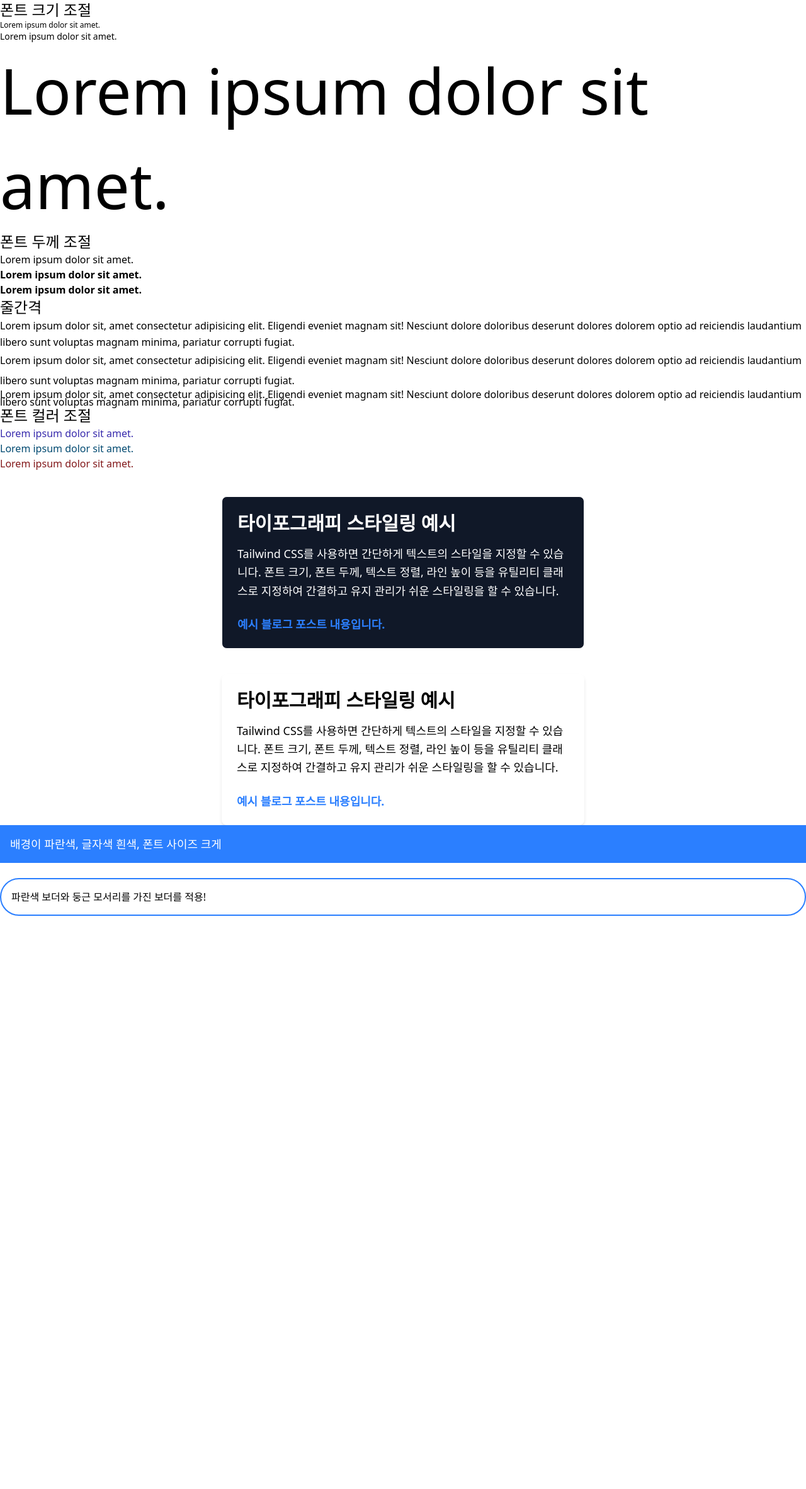
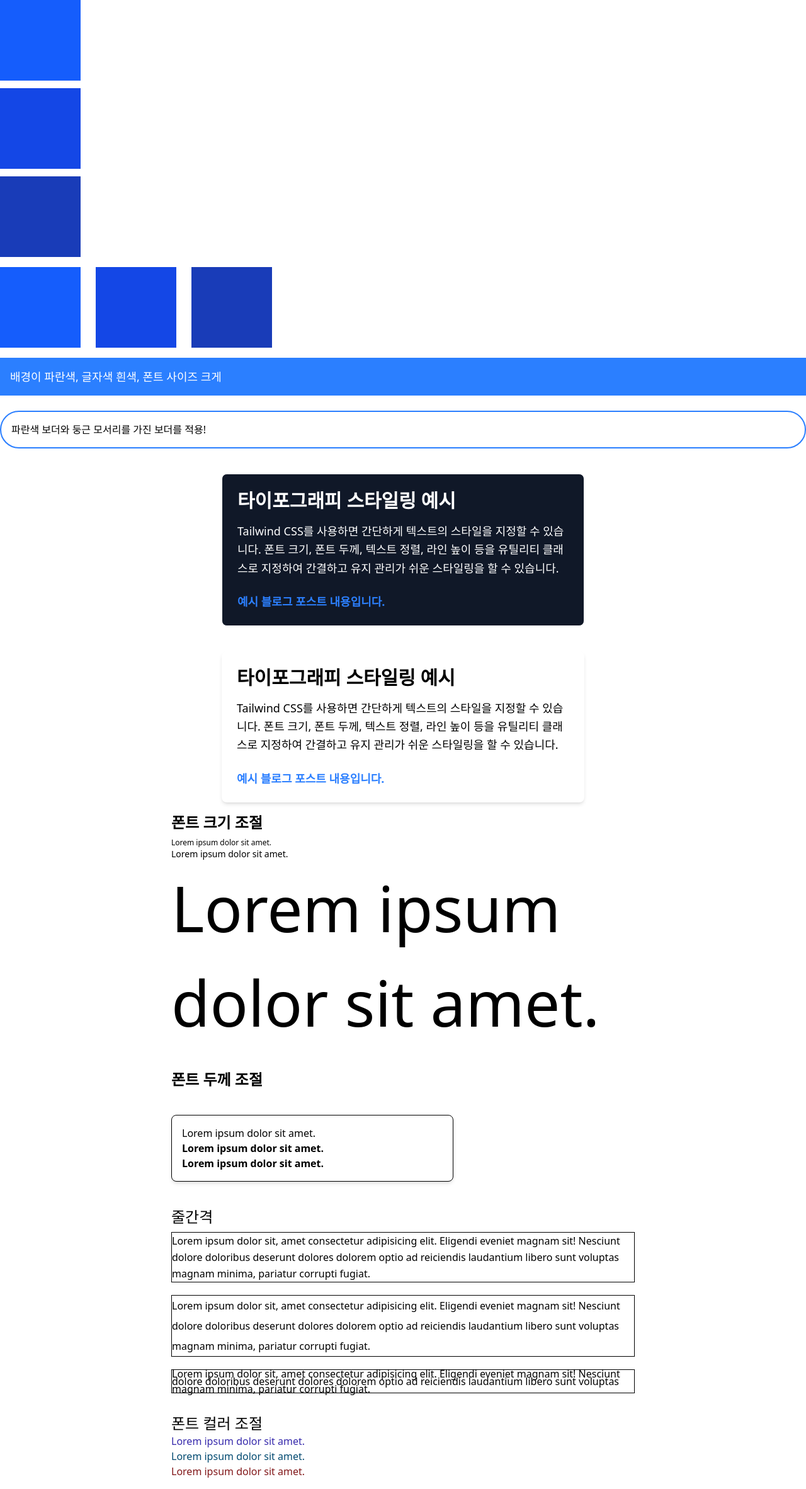
Before and after one commit to juyeon-Bae/TailwindCSS-Study, a React (Vite) app: page / in a window 1280 px wide. Shown: the whole page at 63% size. Before the commit the page ends 1454 px from the top, so only its background shows below. Built offline with nearby package versions, Linux system fonts and the light colour scheme.

Commit message:
간격 조절(margin, padding, spacing)

```diff
--- /dev/null
+++ b/src/01_tailwind-basic/spacing.jsx
@@ -0,0 +1,17 @@
+export default function Spacing() {
+  return (
+    <>
+      <div className="space-y-3">
+        <div className="w-32 h-32 bg-blue-600"></div>
+        <div className="w-32 h-32 bg-blue-700"></div>
+        <div className="w-32 h-32 bg-blue-800"></div>
+      </div>
+
+      <div className="space-x-6 flex my-4 ">
+        <div className="w-32 h-32 bg-blue-600"></div>
+        <div className="w-32 h-32 bg-blue-700"></div>
+        <div className="w-32 h-32 bg-blue-800"></div>
+      </div>
+    </>
+  );
+}
--- a/src/01_tailwind-basic/typography.jsx
+++ b/src/01_tailwind-basic/typography.jsx
@@ -1,42 +1,56 @@
 export default function Typography() {
   return (
     <>
-      <h2 className="text-2xl">폰트 크기 조절</h2>
+      <main className="container mx-auto max-w-3xl p-4 space-y-8">
+        <div>
+          <h2 className="text-2xl font-bold mb-2">폰트 크기 조절</h2>
           <p className="text-xs">Lorem ipsum dolor sit amet.</p>
           <p className="text-sm">Lorem ipsum dolor sit amet.</p>
           <p className="text-[100px]">Lorem ipsum dolor sit amet.</p>
+        </div>
 
-      <h2 className="text-2xl">폰트 두께 조절</h2>
+        <div>
+          <h2 className="text-2xl font-[600] mb-2">폰트 두께 조절</h2>
+          <div className="max-w-md my-10 bg-white border border-gray shadow-md rounded-lg p-4">
             <p className="font-light">Lorem ipsum dolor sit amet.</p>
             <p className="font-bold">Lorem ipsum dolor sit amet.</p>
             <p className="font-black">Lorem ipsum dolor sit amet.</p>
+          </div>
+        </div>
 
-      <div className="text-2xl">줄간격</div>
-      <p className="leading-relaxed">
+        <div>
+          <div className="text-2xl mb-2">줄간격</div>
+          <div className="container space-y-5">
+            <p className="leading-relaxed border">
               Lorem ipsum dolor sit, amet consectetur adipisicing elit. Eligendi
-        eveniet magnam sit! Nesciunt dolore doloribus deserunt dolores dolorem
-        optio ad reiciendis laudantium libero sunt voluptas magnam minima,
-        pariatur corrupti fugiat.
+              eveniet magnam sit! Nesciunt dolore doloribus deserunt dolores
+              dolorem optio ad reiciendis laudantium libero sunt voluptas magnam
+              minima, pariatur corrupti fugiat.
             </p>
-      <p className="leading-loose">
+            <p className="leading-loose border">
               Lorem ipsum dolor sit, amet consectetur adipisicing elit. Eligendi
-        eveniet magnam sit! Nesciunt dolore doloribus deserunt dolores dolorem
-        optio ad reiciendis laudantium libero sunt voluptas magnam minima,
-        pariatur corrupti fugiat.
+              eveniet magnam sit! Nesciunt dolore doloribus deserunt dolores
+              dolorem optio ad reiciendis laudantium libero sunt voluptas magnam
+              minima, pariatur corrupti fugiat.
             </p>
-      <p className="leading-3">
+            <p className="leading-3 border">
               Lorem ipsum dolor sit, amet consectetur adipisicing elit. Eligendi
-        eveniet magnam sit! Nesciunt dolore doloribus deserunt dolores dolorem
-        optio ad reiciendis laudantium libero sunt voluptas magnam minima,
-        pariatur corrupti fugiat.
+              eveniet magnam sit! Nesciunt dolore doloribus deserunt dolores
+              dolorem optio ad reiciendis laudantium libero sunt voluptas magnam
+              minima, pariatur corrupti fugiat.
             </p>
+          </div>
+        </div>
 
+        <div className="">
           <h2 className="text-2xl">폰트 컬러 조절</h2>
           <p className="text-indigo-800 hover:text-indigo-50">
             Lorem ipsum dolor sit amet.
           </p>
           <p className="text-sky-900">Lorem ipsum dolor sit amet.</p>
           <p className="text-red-900">Lorem ipsum dolor sit amet.</p>
+        </div>
+      </main>
     </>
   );
 }
--- a/src/pages/Tailwind_Basic.jsx
+++ b/src/pages/Tailwind_Basic.jsx
@@ -1,12 +1,15 @@
 import TypegraphyPractive from '../01_tailwind-basic/typography_practice';
 import Typography from '../01_tailwind-basic/typography';
 import ColorBorder from '../01_tailwind-basic/color_border';
+import Spacing from '../01_tailwind-basic/spacing';
+
 export default function TailwindBasic() {
   return (
     <div>
+      <Spacing />
+      <ColorBorder />
+      <TypegraphyPractive />
       <Typography />
-      <TypegraphyPractive />
-      <ColorBorder />
     </div>
   );
 }
```
Lines whose indentation alone changed are shown as unchanged.
